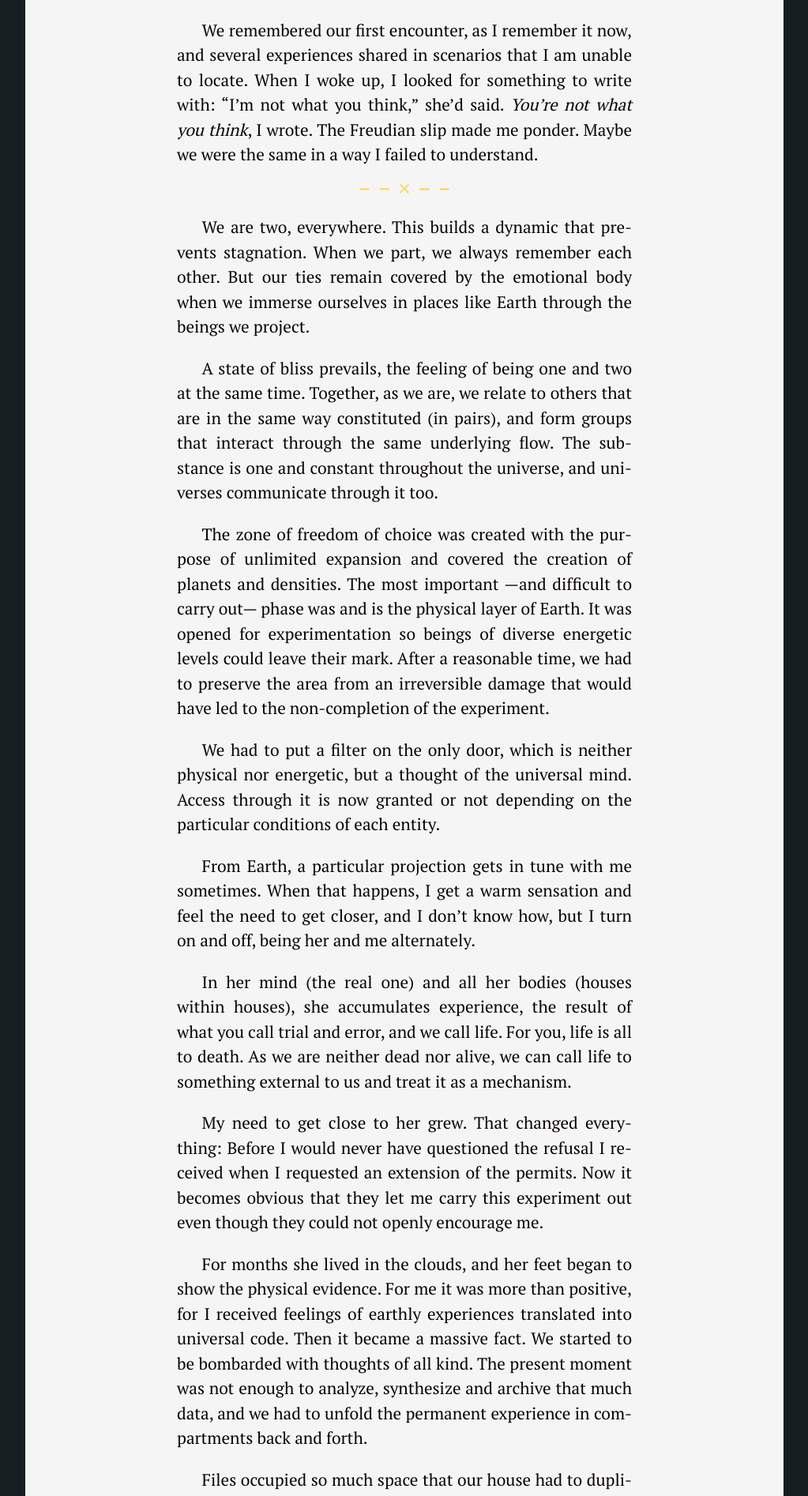
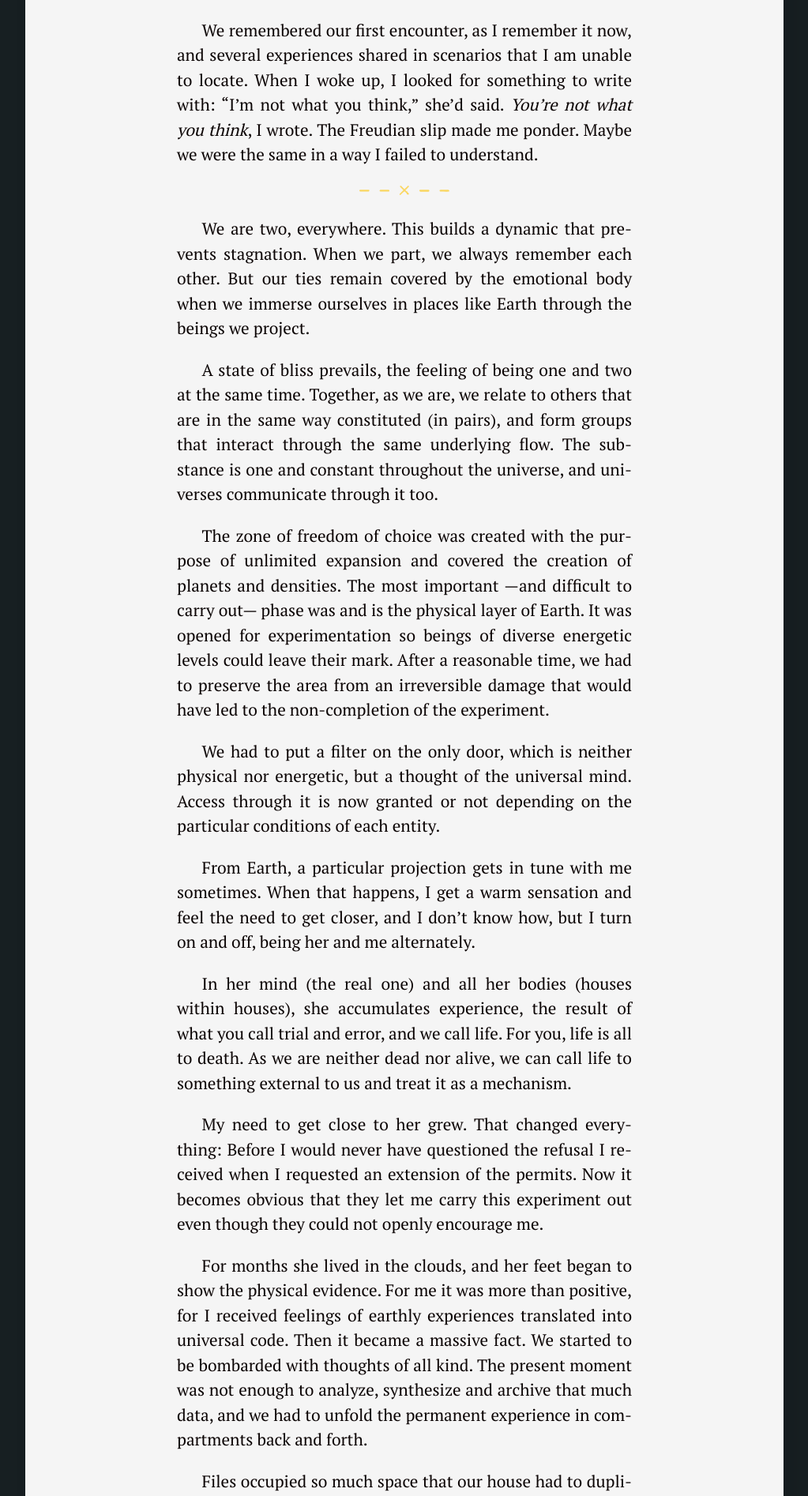
Before and after one commit to silvialohrmann/editorial, a Jekyll site: the page built from _posts/2022-11-18-we-are-houses.md, in a window 1280 px wide. Shown: the part 881-2775 px from the top of the page at 79% size, without its empty margins (128-1151 px from the left). Built offline with Jekyll 4.4.1, drawn with Linux system fonts in a browser that asks for light colours.

Commit message:
Update _base.scss

```diff
--- a/_sass/_base.scss
+++ b/_sass/_base.scss
@@ -103,7 +103,7 @@ hr {
   border: 0;
   height: 0;
   @include divider-medium;
-  margin: .9em auto 1.3em;
+  margin: 1.1em auto 1.3em;
 }
 
 img {
```
